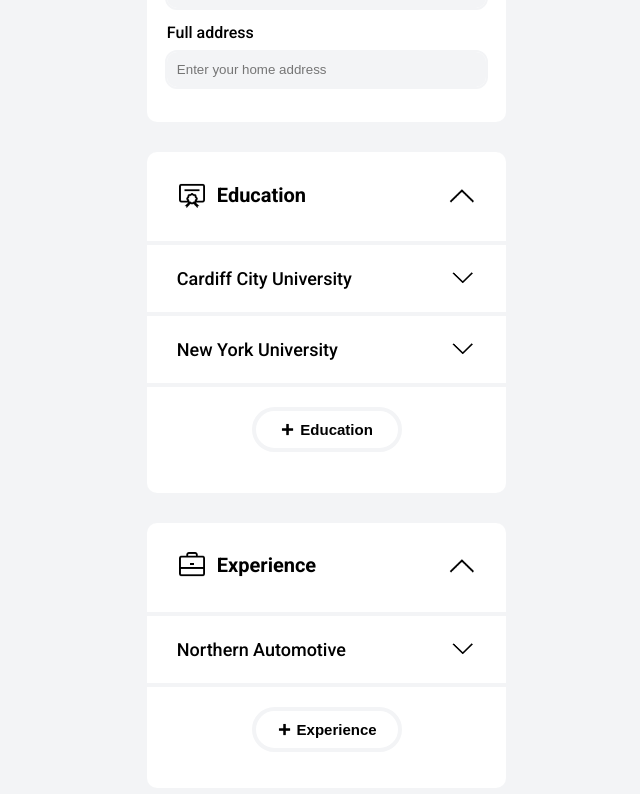
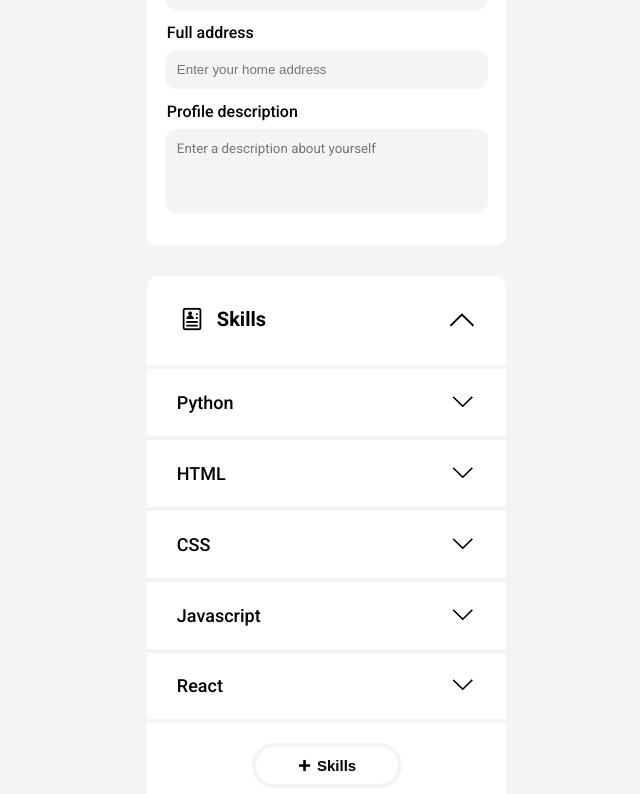
Before and after one commit to coolleighton/MyCVBuilder, a React (Vite) app: page / in a window 1280 px wide. Shown: the part 426-1220 px from the top of the page, without its empty margins (147-787 px from the left). Built offline with nearby package versions, Linux system fonts and the light colour scheme; the HTML template or start-up script is replaced by a standard one.

Commit message:
added Skills section UI

```diff
--- a/src/App.jsx
+++ b/src/App.jsx
@@ -4,6 +4,7 @@ import RenderSaveLoadClearButtons from "./components/SaveLoadClearButtons.jsx";
 import ContentSection from "./components/ContentSection";
 import EducationSection from "./components/EducationSection";
 import ExperienceSection from "./components/ExperienceSection";
+import SkillsSection from "./components/SkillsSection";
 
 function App() {
   return (
@@ -12,6 +13,7 @@ function App() {
       <div>
         <RenderSaveLoadClearButtons></RenderSaveLoadClearButtons>
         <ContentSection></ContentSection>
+        <SkillsSection></SkillsSection>
         <EducationSection></EducationSection>
         <ExperienceSection></ExperienceSection>
       </div>
--- a/src/components/ContentSection.jsx
+++ b/src/components/ContentSection.jsx
@@ -30,6 +30,13 @@ function ContentSection() {
             type="textArea"
             placeholder="Enter your home address"
           ></input>
+          <label htmlFor="Profile">Profile description</label>
+          <textarea
+            id="description"
+            rows="4"
+            cols="50"
+            placeholder="Enter a description about yourself"
+          ></textarea>
         </form>
       </div>
     </>
--- /dev/null
+++ b/src/components/SkillsSection.jsx
@@ -0,0 +1,126 @@
+import styles from "../styles/SkillsSection.css";
+import { v4 as uuidv4 } from "uuid";
+import { useState } from "react";
+
+let SkillsArray = [
+  {
+    skill: "Python",
+    key: uuidv4(),
+  },
+  {
+    skill: "HTML",
+    key: uuidv4(),
+  },
+  {
+    skill: "CSS",
+    key: uuidv4(),
+  },
+  {
+    skill: "Javascript",
+    key: uuidv4(),
+  },
+  {
+    skill: "React",
+    key: uuidv4(),
+  },
+];
+
+function SkillsSection() {
+  const activeDisplay = "block";
+  const inActiveDisplay = "none";
+  const activeRotation = "rotate(180deg)";
+  const inActiveRotation = "rotate(0deg)";
+
+  const [SkillsActive, setSkillsActive] = useState(true);
+
+  const handleHeaderClick = () => {
+    if (SkillsActive) {
+      setSkillsActive(false);
+    } else {
+      setSkillsActive(true);
+    }
+  };
+
+  return (
+    <>
+      <div className="SkillsSection">
+        <div onClick={handleHeaderClick} className="SkillsHeader">
+          <div className="HeaderTitle">
+            <img src="./src/assets/skills-img.png"></img>
+            <h1>Skills</h1>
+          </div>
+          <img
+            style={{
+              transform: SkillsActive ? activeRotation : inActiveRotation,
+            }}
+            className="DropDownImg"
+            src="./src/assets/down-img.png"
+          ></img>
+        </div>
+
+        <ul
+          style={{
+            display: SkillsActive ? activeDisplay : inActiveDisplay,
+          }}
+          className="skillList"
+        >
+          {SkillsArray.map((SkillsItem) => {
+            const active = "block";
+            const inActive = "none";
+
+            const [formActive, setFormActive] = useState(false);
+
+            const handleItemClick = () => {
+              if (formActive) {
+                setFormActive(false);
+              } else {
+                setFormActive(true);
+              }
+            };
+
+            return (
+              <li key={SkillsItem.key}>
+                <hr className="Seperator"></hr>
+
+                <div className="skillListItem" onClick={handleItemClick}>
+                  <h2 className="skillListItemName">{SkillsItem.skill}</h2>
+                  <img
+                    className="skillListItemImg"
+                    src="src/assets/down-img.png"
+                    style={{
+                      transform: formActive ? activeRotation : inActiveRotation,
+                    }}
+                  ></img>
+                </div>
+
+                <div
+                  style={{ display: formActive ? active : inActive }}
+                  className="SkillsForm"
+                >
+                  <form>
+                    <label htmlFor="Skill">Skill Name</label>
+                    <input
+                      value={SkillsItem.Skill}
+                      id="Skill"
+                      type="text"
+                      placeholder="Enter your skill name"
+                    ></input>
+                  </form>
+                </div>
+              </li>
+            );
+          })}
+
+          <hr className="Seperator"></hr>
+
+          <button className="addSkills">
+            <img src="src/assets/plus-img.png"></img>
+            <p>Skills</p>
+          </button>
+        </ul>
+      </div>
+    </>
+  );
+}
+
+export default SkillsSection;
--- a/src/index.css
+++ b/src/index.css
@@ -1,6 +1,5 @@
 html,
 body {
-  padding: 0;
   margin: 0;
   font-family: "Roboto", sans-serif;
 }
--- a/src/styles/ContentSection.css
+++ b/src/styles/ContentSection.css
@@ -40,3 +40,16 @@
   box-shadow: 0px 0px 20px -8px rgba(0, 140, 255, 1);
   transition: 0.3s;
 }
+
+.PersonalDetails textarea {
+  box-sizing: border-box;
+  background-color: #f3f4f6;
+  margin-bottom: 15px;
+  border: none;
+  outline: 2px solid #f3f4f6;
+  border-radius: 10px;
+  padding: 10px;
+  width: 100%;
+  font-family: "Roboto", sans-serif;
+  resize: none;
+}
--- /dev/null
+++ b/src/styles/SkillsSection.css
@@ -0,0 +1,170 @@
+/* Skills Section --------------------------------------------------*/
+
+.SkillsSection {
+    margin-top: 30px;
+    display: flex;
+    flex-direction: column;
+    padding: 20px 30px;
+    background-color: white;
+    border-radius: 10px;
+    box-sizing: border-box;
+  }
+
+  .SkillsHeader {
+    display: flex;
+    flex-direction: row;
+    align-items: center;
+    justify-content: space-between;
+    cursor: pointer;
+    padding: 7.5px 0 7.5px;
+  }
+
+  .SkillsHeader h1 {
+    margin: 0 0 0 10px;
+    font-size: 20px;
+    font-weight: 600;
+  }
+
+  .SkillsHeader div {
+    display: flex;
+    flex-direction: row;
+    align-items: center;
+  }
+
+  .SkillsHeader img {
+    width: 30px;
+    height: 30px;
+    transition: 1s;
+  }
+
+  .addSkills {
+    background-color: white;
+    display: flex;
+    align-items: center;
+    justify-content: center;
+    width: 150px;
+    padding: 10px;
+    border: 4px solid #f3f4f6;
+    border-radius: 40px;
+    margin: 20px auto 0;
+    cursor: pointer;
+  }
+
+  .addSkills:hover {
+    scale: 1.1;
+    transition: 0.3s;
+  }
+
+  .addSkills img {
+    width: 15px;
+    margin-right: 5px;
+  }
+
+  .addSkills p {
+    margin: 0;
+    font-weight: 600;
+    font-size: 15px;
+  }
+
+  .SkillsHeader:hover .HeaderTitle {
+    scale: 1.1;
+    transition: 0.3s;
+  }
+
+  .SkillsHeader:hover .DropDownImg {
+    scale: 1.2;
+    transition: 0.3s;
+  }
+
+  .skillList {
+    list-style: none;
+    padding-left: 0;
+  }
+
+  .skillListItem {
+    display: flex;
+    justify-content: space-between;
+    align-items: center;
+    cursor: pointer;
+  }
+
+  .skillListItem h2 {
+    font-size: 18px;
+    font-weight: 500;
+  }
+
+  .skillListItem img {
+    width: 25px;
+  }
+
+  .skillListItem:hover .skillListItemImg {
+    scale: 1.3;
+    transition: 0.3s;
+  }
+
+  .skillListItem:hover .skillListItemName {
+    scale: 1.1;
+    transition: 0.3s;
+  }
+
+  .Seperator {
+    border: 2px solid #f3f4f6;
+    width: calc(100% + 60px);
+    transform: translateX(-33px);
+  }
+
+  /*  Form --------------------------------------------- */
+
+  .SkillsForm {
+    margin-top: 20px;
+    display: flex;
+    flex-direction: column;
+    background-color: white;
+    border-radius: 10px;
+  }
+
+  .SkillsForm form {
+    display: flex;
+    flex-direction: column;
+  }
+
+  .SkillsForm label {
+    font-size: 16px;
+    font-weight: 500;
+    margin-bottom: 10px;
+  }
+
+  .SkillsForm input,
+  .SkillsForm textarea {
+    box-sizing: border-box;
+    background-color: #f3f4f6;
+    margin-bottom: 15px;
+    border: none;
+    outline: 2px solid #f3f4f6;
+    border-radius: 10px;
+    padding: 10px;
+    width: 100%;
+    font-family: "Roboto", sans-serif;
+    resize: none;
+  }
+
+  .SkillsForm input:focus {
+    outline: 2px solid rgb(0, 140, 255);
+    box-shadow: 0px 0px 20px -8px rgba(0, 140, 255, 1);
+    transition: 0.3s;
+  }
+
+  .SkillsDates {
+    display: flex;
+  }
+
+  .startDateDiv {
+    padding-right: 30px;
+  }
+
+  .SkillsDates div {
+    display: flex;
+    flex-direction: column;
+    justify-content: space-between;
+    width: 100%;
+  }
```
Also changed, not shown: src/assets/skills-img.png (added).
